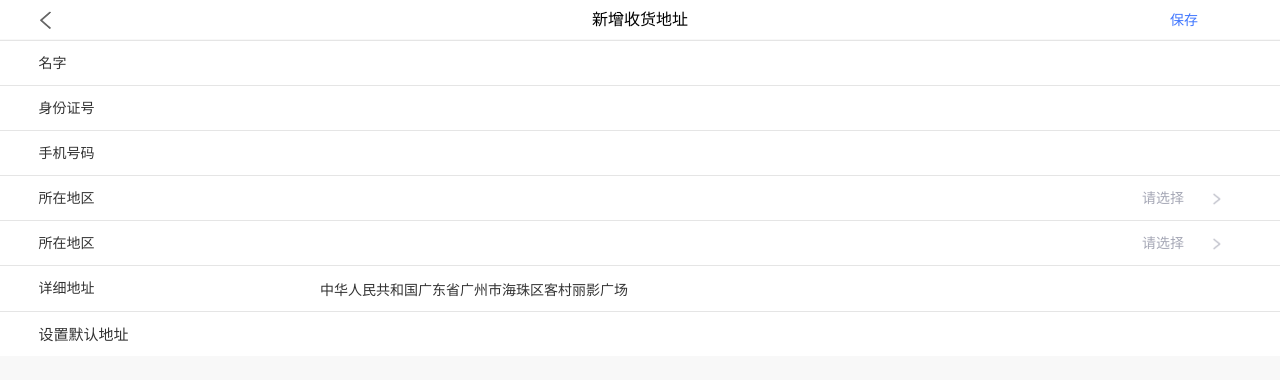
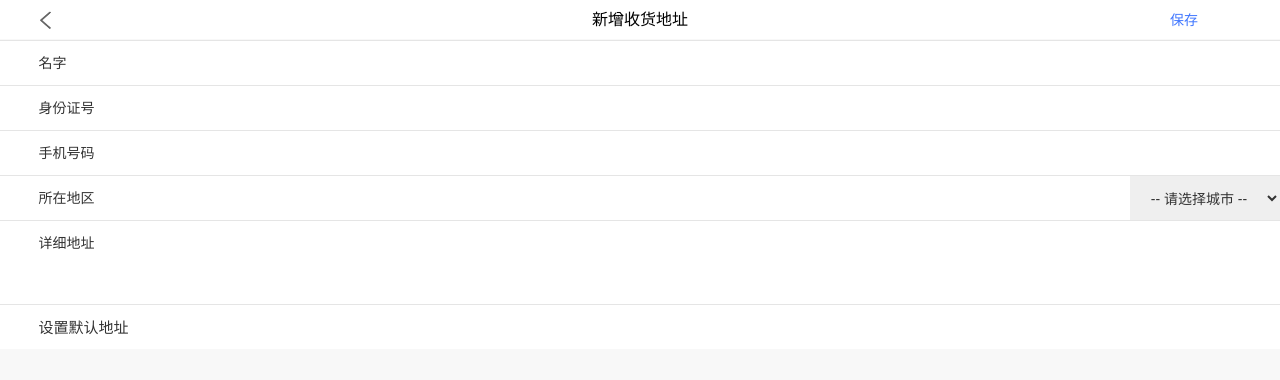
Before and after one commit to Stephen-7/Web-App, a plain HTML site: page ShoppingCart/NewHarvestAddress.html in a window 1280 px wide. Drawn offline with Linux system fonts and the light colour scheme.

Commit message:
修改新增收货订单页面地区和详细地址

```diff
--- a/ShoppingCart/NewHarvestAddress.html
+++ b/ShoppingCart/NewHarvestAddress.html
@@ -67,13 +67,14 @@
 
         .NewHarvestAddress_index{
             width: 72%;
-            height: auto;
+            height: 60px;
             float: left;
             font-size: 14px;
             color: #333333;
             text-align: left;
             margin-top: 12.5px;
             margin-bottom: 10px;
+            resize: none;
         }
 
         .NewHarvestAddress_diZhi{
@@ -110,15 +111,13 @@
             position: relative;
         }
 
-        .NewHarvestAddress_add{
-            width:10%;
-            height: 45px;
-            float: right;
-            display: inline-block;
-            background: url("image/minepage_go_gray.png") no-repeat;
-            background-size: 20px 20px;
-            background-position: 30% 50%;
-        }
+       .select{
+           width: 150px;
+           height: 45px;
+           text-align: center;
+           color: #333333;
+           font-size: 14px;
+       }
 
         .NewHarvestAddress_bg{
             width: 100%;
@@ -166,16 +165,21 @@
     </div>
     <div class="NewHarvestAddress_form">
         <span class="NewHarvestAddress_data">所在地区</span>
-        <p class="NewHarvestAddress_text">请选择 <span class="NewHarvestAddress_add"></span> </p>
-
-    </div>
-    <div class="NewHarvestAddress_form">
-        <span class="NewHarvestAddress_data">所在地区</span>
-        <p class="NewHarvestAddress_text" onclick="$('#AllBg').show()">请选择 <span class="NewHarvestAddress_add"></span></p>
+        <p class="NewHarvestAddress_text">
+            <select class="select">
+                <option value="volvo">-- 请选择城市 --</option>
+                <option value="1">广州市</option>
+                <option value="2">深圳市</option>
+                <option value="3">惠州市</option>
+                <option value="4">香港特别行政区</option>
+                <option value="5">澳门特别行政区</option>
+                <option value="6">新疆维吾尔族自治区</option>
+            </select>
+        </p>
     </div>
     <div class="NewHarvestAddress_form4">
         <span class="NewHarvestAddress_XX">详细地址</span>
-        <p class="NewHarvestAddress_index">中华人民共和国广东省广州市海珠区客村丽影广场</p>
+        <textarea class="NewHarvestAddress_index"></textarea>
     </div>
     <div class="NewHarvestAddress_form">
         <span class="NewHarvestAddress_diZhi">设置默认地址 <span class="btn"></span> </span>
@@ -185,6 +189,7 @@
 
 <div class="NewHarvestAddress_bg">
     <span class="NewHarvestAddress_no"></span>
+
 </div>
 
 
@@ -193,12 +198,12 @@
 <script src="../script/shared.js"></script>
 <script>
     $(function(){
-        $('.NewHarvestAddress_text')[0].addEventListener('click',function () {
-            $('.NewHarvestAddress_bg').show();
-        });
-        $('.NewHarvestAddress_no')[0].addEventListener('click',function () {
-            $('.NewHarvestAddress_bg').hide();
-        })
+//        $('.NewHarvestAddress_text')[0].addEventListener('click',function () {
+//            $('.NewHarvestAddress_bg').show();
+//        });
+//        $('.NewHarvestAddress_no')[0].addEventListener('click',function () {
+//            $('.NewHarvestAddress_bg').hide();
+//        })
     })
 </script>
 </html>
```
